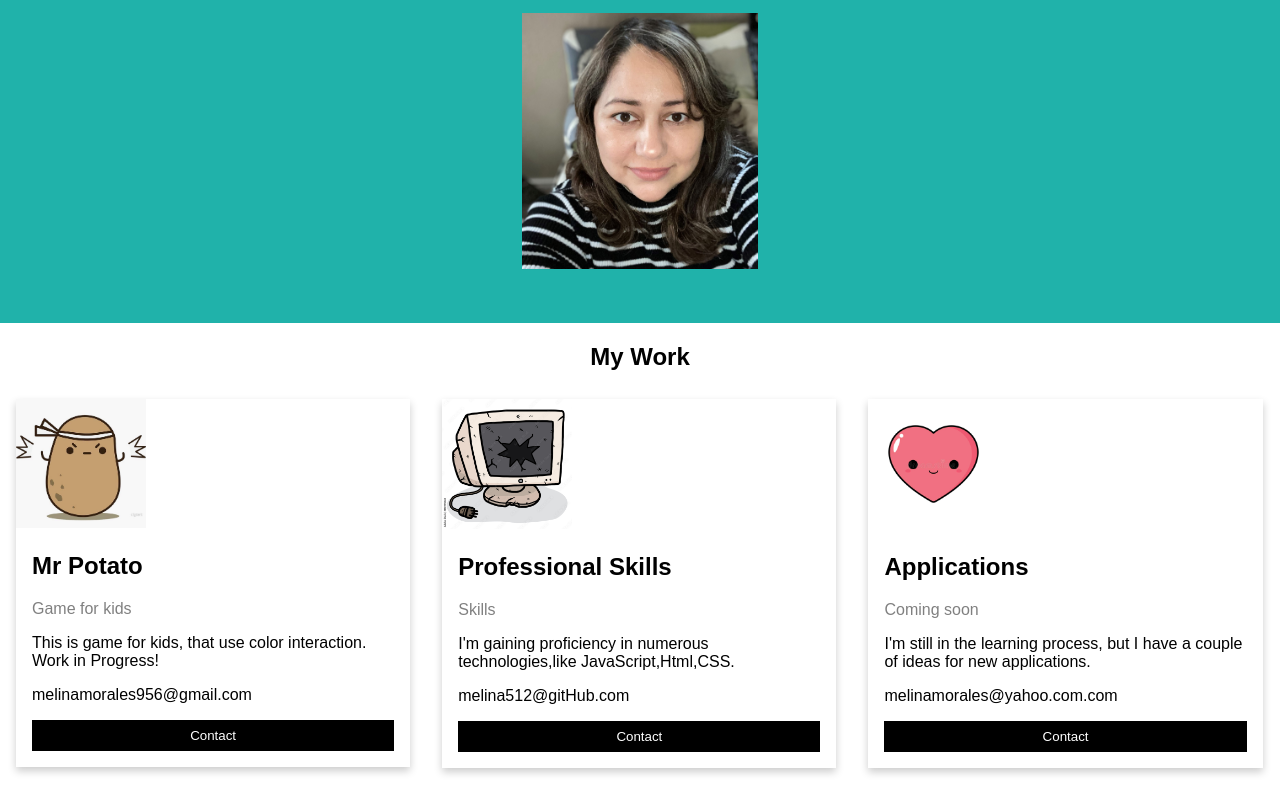
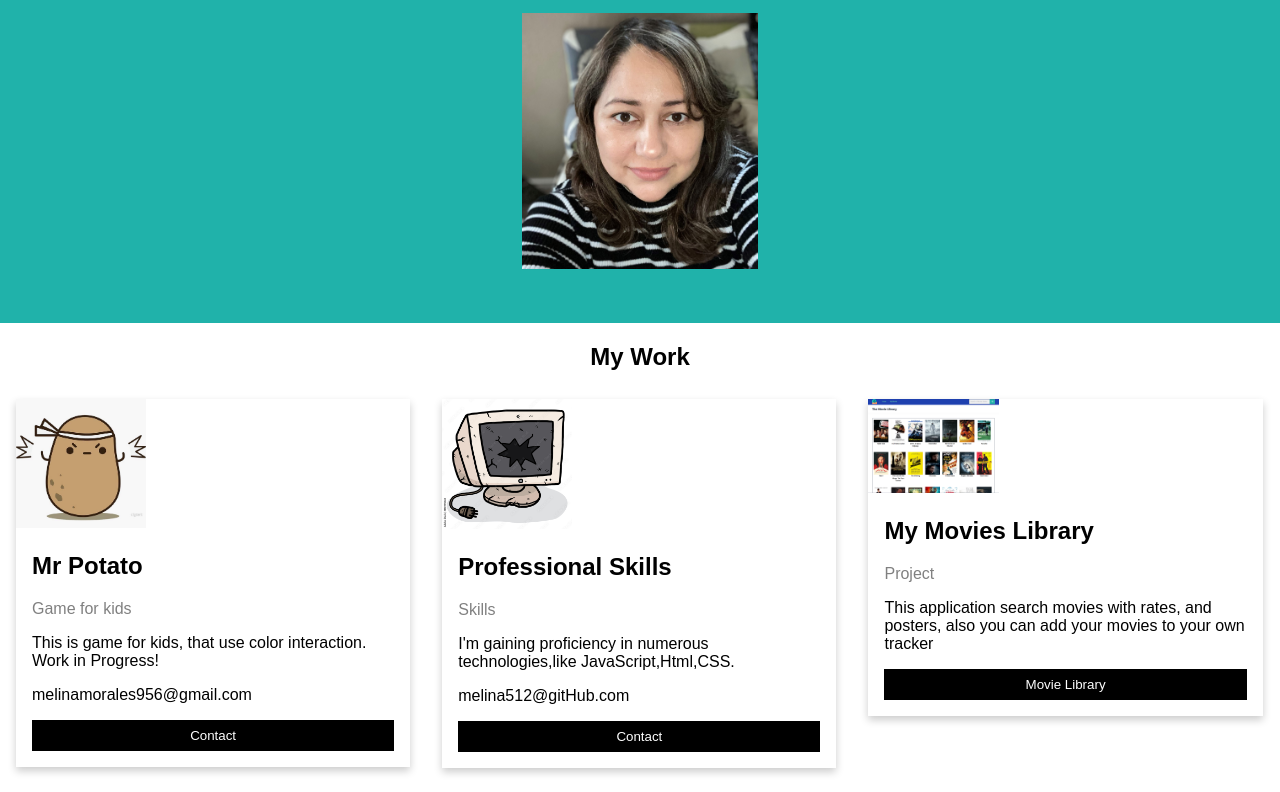
Before and after one commit to melinamorales512/Module-2-Porfolio, a plain HTML site: page index.html in a window 1280 px wide. Shown: the part 667-1459 px from the top of the page. Drawn offline with Linux system fonts and the light colour scheme.

Commit message:
add my movie library

```diff
--- a/index.html
+++ b/index.html
@@ -63,13 +63,19 @@
 
   <div class="column">
     <div class="card">
-      <img src="cute.jpg" alt="cute" style="width:33%">
+      <a href=https://janvierb1.github.io/The-Movie-Library>
+      <img src="screenshot.png" alt="movie" style="width:33%">
+    </a>
+
       <div class="container">
-        <h2>Applications</h2>
-        <p class="title">Coming soon</p>
-        <p>I'm still in the learning process, but I have a couple of ideas for new applications. </p>
-        <p>melinamorales@yahoo.com.com</p>
-        <p><button class="button">Contact</button></p>
+        <h2>My Movies Library</h2>
+        <p class="title">Project</p>
+        <p>This application search movies with rates, and posters,
+          also you can add your movies to your own tracker </p>
+
+
+        <p><button class="button">Movie Library</button></p>
+
       </div>
     </div>
   </div>
```
Also changed, not shown: screenshot.png (added).
